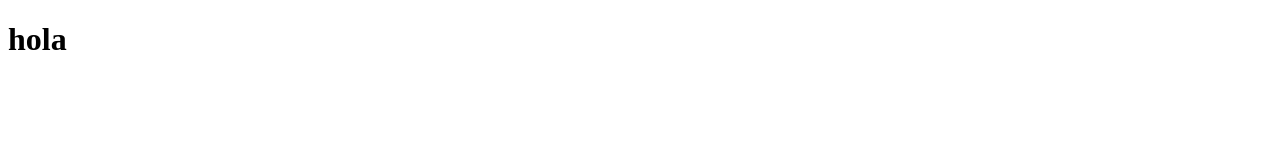
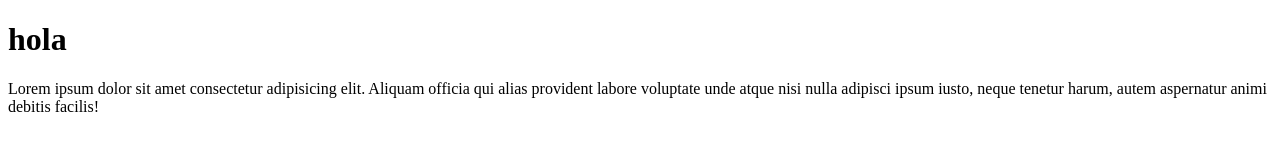
Before and after one commit to karolasteph/mi-primer-repo, a plain HTML site: page index.html in a window 1280 px wide. Drawn offline with Linux system fonts and the light colour scheme.

Commit message:
remodelando el archivo en master

```diff
--- a/index.html
+++ b/index.html
@@ -8,5 +8,6 @@
 </head>
 <body>
     <h1>hola</h1>
+    <p>Lorem ipsum dolor sit amet consectetur adipisicing elit. Aliquam officia qui alias provident labore voluptate unde atque nisi nulla adipisci ipsum iusto, neque tenetur harum, autem aspernatur animi debitis facilis!</p>
 </body>
 </html>
```
